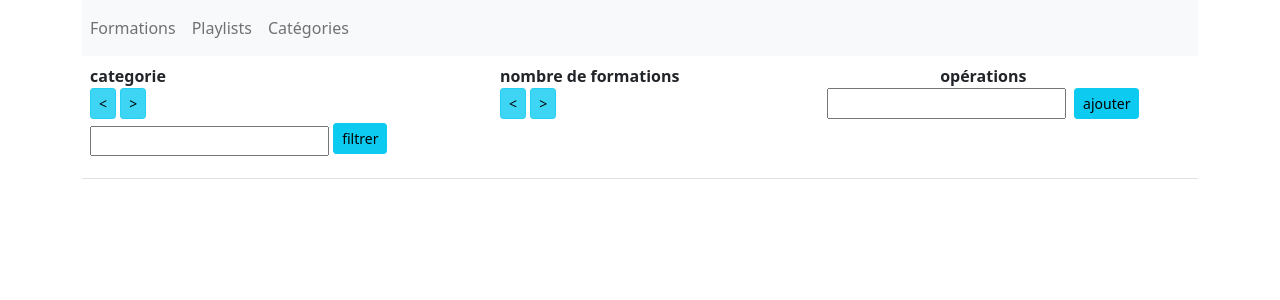
After one commit to mkarl-13/mediatekformation, a Symfony app: template templates/admin/categories.html.twig in a window 1280 px wide. The commit adds this page. Shown: the top 300 px of the page. Run offline with Twig, Linux system fonts and the light colour scheme; the template is opened without the code that fills it, so the values that code supplies are empty; some libraries are stand-ins or nearby versions.

Commit message:
Tâche 5 : gérer les catégories

```diff
--- /dev/null
+++ b/templates/admin/categories.html.twig
@@ -0,0 +1,86 @@
+{% extends "baseadmin.html.twig" %}
+{% block body %}
+    <table class="table table-striped" description="Liste des catégories">
+        <thead>
+            <tr>
+                <th class="text-left align-top" scope="col">
+                    categorie<br />
+                    <a href="{{ path('admin.categories.sort', {champ:'name', ordre:'ASC'}) }}" class="btn btn-info btn-sm active" role="button" aria-pressed="true"><</a>
+                    <a href="{{ path('admin.categories.sort', {champ:'name', ordre:'DESC'}) }}" class="btn btn-info btn-sm active" role="button" aria-pressed="true">></a>
+                    <form class="form-inline mt-1" method="POST" action="{{ path('admin.categories.findallcontain', {champ:'name'}) }}">
+                        <div class="form-group mr-1 mb-2">
+                            <input type="text" class="sm" name="recherche"
+                                   value="{% if valeur|default and not table|default %}{{ valeur }}{% endif %}">
+                            <input type="hidden" name="_token" value="{{ csrf_token('filtre_name') }}">
+                            <button type="submit" class="btn btn-info mb-2 btn-sm">filtrer</button>
+                        </div>
+                    </form>
+                </th>
+                <th class="text-left align-top" scope="col">
+                    nombre de formations<br />
+                    <a href="{{ path('admin.categories.sort', {champ:'formations', ordre:'ASC'}) }}" class="btn btn-info btn-sm active" role="button" aria-pressed="true"><</a>
+                    <a href="{{ path('admin.categories.sort', {champ:'formations', ordre:'DESC'}) }}" class="btn btn-info btn-sm active" role="button" aria-pressed="true">></a>
+                </th>
+                <th class="text-left align-top" scope="col">
+                    <!-- a remplir -->
+                </th>
+                <th class="text-center align-top" scope="col">
+                    opérations
+                    <form method="post" action="{{ path('admin.categories.create') }}">
+                        <input type="hidden" name="_token" value="{{ csrf_token('create') }}">
+                        <div class="d-flex justify-content-center gap-2">
+                            <input type="text" class="sm" id="name" name="name" required/>
+                            <button type="submit" class="btn btn-info btn-sm"
+                                onclick="
+                                    var name = document.getElementById('name').value.toLowerCase();
+                                    var categories = [{% for categorie in categories %}'{{ categorie.name|lower }}',{% endfor %}];
+                                    if (categories.includes(name)) {
+                                        alert('une catégorie existe déjà avec ce nom');
+                                        return false;
+                                    }
+                                ">
+                                ajouter
+                            </button>
+                        </div>
+                    </form>
+                </th>
+            </tr>
+        </thead>
+        <tbody>
+            <!-- boucle sur les catégories -->
+                {% for categorie in categories %}
+                    <tr class="align-middle">
+                        <td>
+                            <h5 class="text-info">
+                                {{ categorie.name }}
+                            </h5>
+                        </td>
+                        <td>
+                            <h5 class="text-info">
+                                {{ categorie.formations.count() }}
+                            </h5>
+                        </td>
+                        <td class="text-left">
+                            &nbsp
+                        </td>
+                        <td class="text-center">
+                            <form method="post" action="{{ path('admin.categories.delete', { id: categorie.id }) }}">
+                                <input type="hidden" name="_token" value="{{ csrf_token('delete' ~ categorie.id) }}">
+                                <button type="submit" class="btn btn-danger btn-sm active"
+                                        onclick="
+                                        {% if categorie.formations|length > 0 %}
+                                            alert('la catégorie doit être vide pour être supprimée');
+                                            return false;
+                                        {% else %}
+                                            return confirm('supprimer la catégorie {{ categorie.name }} ?');
+                                        {% endif %}
+                                        ">
+                                    supprimer
+                                </button>
+                            </form>
+                        </td>
+                    </tr>
+                {% endfor %}
+        </tbody>
+    </table>
+{% endblock %}
--- a/templates/baseadmin.html.twig
+++ b/templates/baseadmin.html.twig
@@ -14,6 +14,9 @@
                     <li class="nav-item">
                         <a class="nav-link" href="{{ path('admin.playlists') }}">Playlists</a>
                     </li>
+                    <li class="nav-item">
+                        <a class="nav-link" href="{{ path('admin.categories') }}">Catégories</a>
+                    </li>
                 </ul>
             </div>
         </nav>
```
Also changed, not shown: src/Controller/Admin/CategoriesController.php (added, +105 -0 lines), src/Repository/CategorieRepository.php (+47 -0 lines), 3 other files.
